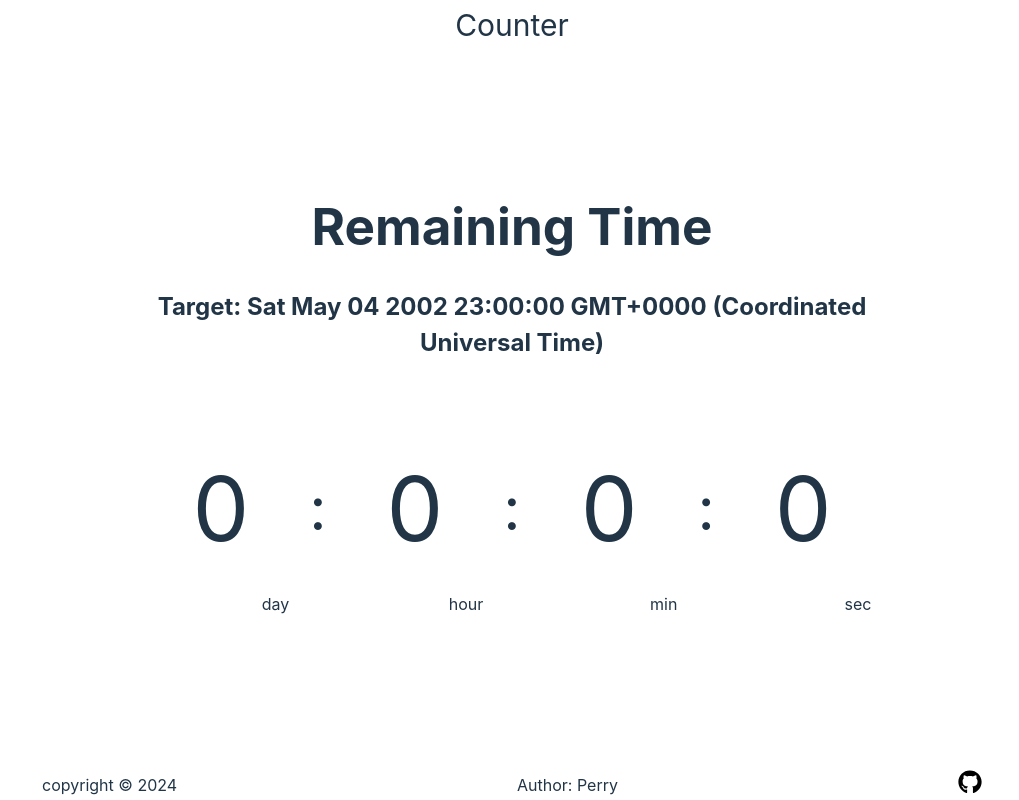
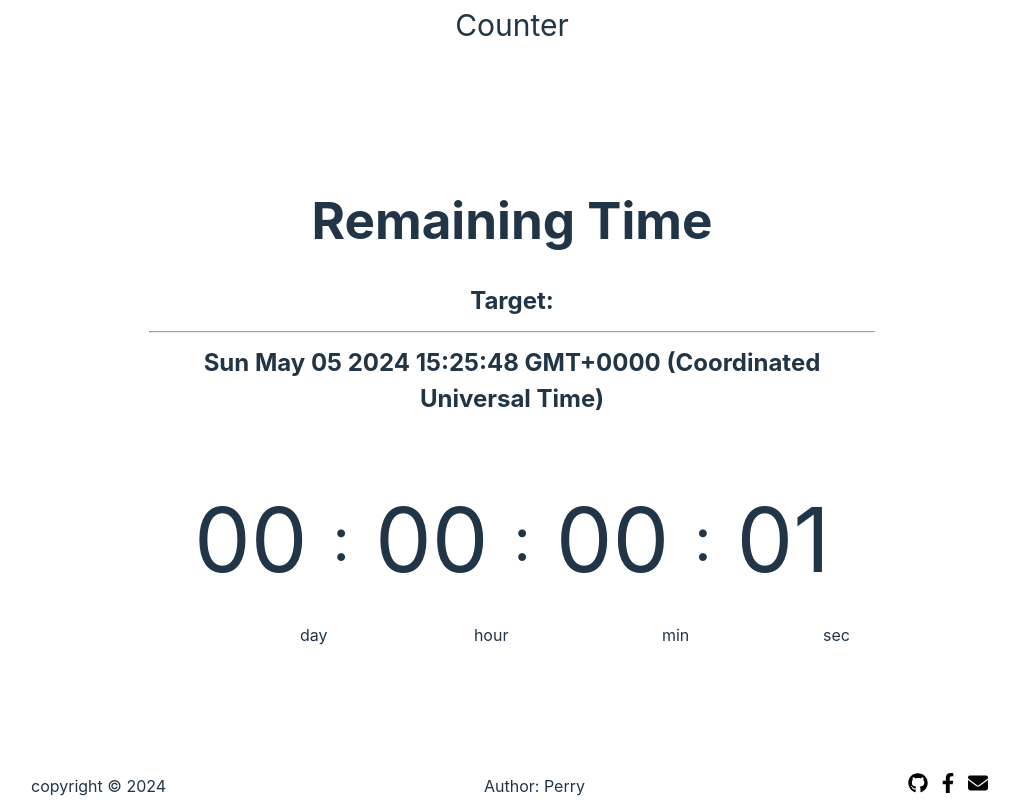
Before and after one commit to voldemort92205/vue_practice, a Vue app in the folder practice3_counter/: page / in a window 1280 px wide. Shown: the whole page, without its empty margins (128-1147 px from the left). Built offline with nearby package versions, Linux system fonts and the light colour scheme.

Commit message:
practice3: counter: complete, version 1

```diff
--- a/practice3_counter/src/App.vue
+++ b/practice3_counter/src/App.vue
@@ -3,7 +3,7 @@ import Counter from './components/Counter.vue'
 import Header from './components/Header.vue';
 import Footer from './components/Footer.vue';
 
-const target = new Date(2002, 4, 4, 23).getTime()
+const target = Date.now() + 6000
 </script>
 
 <template>
--- a/practice3_counter/src/components/Counter.vue
+++ b/practice3_counter/src/components/Counter.vue
@@ -17,9 +17,7 @@ const days = ref(0)
 const hours = ref(0)
 const mins = ref(0)
 const secs = ref(0)
-const isAllZero = ref(false)
-
-
+const isTargetReach = ref(false);
 
 const getCurrentDate = () => {
   currentDate.value = Math.floor(Date.now() / 1000);
@@ -38,10 +36,10 @@ const updateReaminTime = () => {
     hours.value = 0;
     mins.value = 0;
     secs.value = 0;
+    isTargetReach.value = true;
     console.log ("Target is arrive!!");
   }
 }
-
 
 watch (currentDate, () => {
   updateReaminTime ();
@@ -67,53 +65,19 @@ onMounted (() => {
   console.log ("Begin counting...");
   runTimer();
 })
-
-
-const targetList = [days, hours, mins, secs];
-const checkAllZero = () => {
-  console.log (targetList.every((item) => {
-    console.log (item.value)
-  }))
-  return targetList.every ((item) => {
-    item.value === 0
-  })
-}
-
-watch (diffSecs, () => {
-  return isAllZero.value <= 0
-})
-
-const items = [
-  {value: days, name: "day", isEnd: false,
-    "class": {"visable": !isAllZero.value && days.value == 0,
-              "target_reach": isAllZero.value}},
-  {value: hours, name: "hour", isEnd: false,
-    "class": {"visable": !isAllZero.value && hours.value == 0,
-              "target_reach": isAllZero.value}},
-  {value: mins, name: "min", isEnd: false,
-    "class": {"visable": !isAllZero.value && mins.value == 0,
-              "target_reach": isAllZero.value}},
-  {value: secs, name: "sec", isEnd: true,
-    "class": {"visable": !isAllZero.value && secs.value == 0,
-              "target_reach": isAllZero.value}},
-]
-console.log (items)
-
-
-const targetProps = {
-  "target": props.target,
-}
-
 </script>
 
 <template>
   <div class="counter-container">
-    <TargetShow v-bind="targetProps"/>
-    <div class="counter-table">
-      <TimeComponent v-for="item in items"
-          v-bind="item"
-          key="item['name']"
-      />
+    <TargetShow :target="target" />
+    <div class="counter-table" :class="{targetReach: isTargetReach}">
+      <TimeComponent :value="days" name="day"/>
+      <SpliterShow />
+      <TimeComponent :value="hours" name="hour"/>
+      <SpliterShow />
+      <TimeComponent :value="mins" name="min"/>
+      <SpliterShow />
+      <TimeComponent :value="secs" name="sec"/>
     </div>
   </div>
 </template>
@@ -137,8 +101,12 @@ const targetProps = {
   justify-content: center;
 
   margin: 0 auto;
-  padding: 20px 30px;
-  max-width: 900px;
+  padding: 20px 20px;
+  max-width: 800px;
+}
 
+/* temporarily */
+.targetReach {
+  border: solid red;
 }
 </style>
--- a/practice3_counter/src/components/Footer.vue
+++ b/practice3_counter/src/components/Footer.vue
@@ -9,12 +9,17 @@ const props = defineProps ({
     github: {
         type: String,
         default: "https://github.com/",
+    },
+    facebook: {
+        type: String,
+        default: "https://facebook.com/"
+    },
+    mail: {
+        type: String,
     }
 })
 const currentYear = ref(new Date().getFullYear());
-
-console.log (props.github)
-
+const footerWebisteSize = ref("20px");
 </script>
 
 <template>
@@ -25,11 +30,23 @@ console.log (props.github)
         <div class="footer-info">
             Author: {{ author }}
         </div>
-        <div class="footer-info">
+        <div class="footer-info footer-websites">
             <!--!Font Awesome Free 6.5.2 by @fontawesome - https://fontawesome.com License - https://fontawesome.com/license/free Copyright 2024 Fonticons, Inc.-->
-            <a :href="github" target="_blank">
-                <svg xmlns="http://www.w3.org/2000/svg" width="24" height="24" viewBox="0 0 496 512">
+            <a :href="github" target="_blank" class="footer-website">
+                <svg xmlns="http://www.w3.org/2000/svg" :style="{width: footerWebisteSize, height: footerWebisteSize}" viewBox="0 0 496 512">
                     <path d="M165.9 397.4c0 2-2.3 3.6-5.2 3.6-3.3 .3-5.6-1.3-5.6-3.6 0-2 2.3-3.6 5.2-3.6 3-.3 5.6 1.3 5.6 3.6zm-31.1-4.5c-.7 2 1.3 4.3 4.3 4.9 2.6 1 5.6 0 6.2-2s-1.3-4.3-4.3-5.2c-2.6-.7-5.5 .3-6.2 2.3zm44.2-1.7c-2.9 .7-4.9 2.6-4.6 4.9 .3 2 2.9 3.3 5.9 2.6 2.9-.7 4.9-2.6 4.6-4.6-.3-1.9-3-3.2-5.9-2.9zM244.8 8C106.1 8 0 113.3 0 252c0 110.9 69.8 205.8 169.5 239.2 12.8 2.3 17.3-5.6 17.3-12.1 0-6.2-.3-40.4-.3-61.4 0 0-70 15-84.7-29.8 0 0-11.4-29.1-27.8-36.6 0 0-22.9-15.7 1.6-15.4 0 0 24.9 2 38.6 25.8 21.9 38.6 58.6 27.5 72.9 20.9 2.3-16 8.8-27.1 16-33.7-55.9-6.2-112.3-14.3-112.3-110.5 0-27.5 7.6-41.3 23.6-58.9-2.6-6.5-11.1-33.3 2.6-67.9 20.9-6.5 69 27 69 27 20-5.6 41.5-8.5 62.8-8.5s42.8 2.9 62.8 8.5c0 0 48.1-33.6 69-27 13.7 34.7 5.2 61.4 2.6 67.9 16 17.7 25.8 31.5 25.8 58.9 0 96.5-58.9 104.2-114.8 110.5 9.2 7.9 17 22.9 17 46.4 0 33.7-.3 75.4-.3 83.6 0 6.5 4.6 14.4 17.3 12.1C428.2 457.8 496 362.9 496 252 496 113.3 383.5 8 244.8 8zM97.2 352.9c-1.3 1-1 3.3 .7 5.2 1.6 1.6 3.9 2.3 5.2 1 1.3-1 1-3.3-.7-5.2-1.6-1.6-3.9-2.3-5.2-1zm-10.8-8.1c-.7 1.3 .3 2.9 2.3 3.9 1.6 1 3.6 .7 4.3-.7 .7-1.3-.3-2.9-2.3-3.9-2-.6-3.6-.3-4.3 .7zm32.4 35.6c-1.6 1.3-1 4.3 1.3 6.2 2.3 2.3 5.2 2.6 6.5 1 1.3-1.3 .7-4.3-1.3-6.2-2.2-2.3-5.2-2.6-6.5-1zm-11.4-14.7c-1.6 1-1.6 3.6 0 5.9 1.6 2.3 4.3 3.3 5.6 2.3 1.6-1.3 1.6-3.9 0-6.2-1.4-2.3-4-3.3-5.6-2z"/>
+                </svg>
+            </a>
+            <!--!Font Awesome Free 6.5.2 by @fontawesome - https://fontawesome.com License - https://fontawesome.com/license/free Copyright 2024 Fonticons, Inc.-->
+            <a :href="facebook" target="_blank" class="footer-website">
+                <svg xmlns="http://www.w3.org/2000/svg" :style="{width: footerWebisteSize, height: footerWebisteSize}" viewBox="0 0 320 512">
+                    <path d="M279.1 288l14.2-92.7h-88.9v-60.1c0-25.4 12.4-50.1 52.2-50.1h40.4V6.3S260.4 0 225.4 0c-73.2 0-121.1 44.4-121.1 124.7v70.6H22.9V288h81.4v224h100.2V288z"/>
+                </svg>
+            </a>
+            <!--!Font Awesome Free 6.5.2 by @fontawesome - https://fontawesome.com License - https://fontawesome.com/license/free Copyright 2024 Fonticons, Inc.-->
+            <a :href="'mailto:' + mail" target="_blank" class="footer-website">
+                <svg xmlns="http://www.w3.org/2000/svg" :style="{width: footerWebisteSize, height: footerWebisteSize}" viewBox="0 0 512 512">
+                    <path d="M48 64C21.5 64 0 85.5 0 112c0 15.1 7.1 29.3 19.2 38.4L236.8 313.6c11.4 8.5 27 8.5 38.4 0L492.8 150.4c12.1-9.1 19.2-23.3 19.2-38.4c0-26.5-21.5-48-48-48H48zM0 176V384c0 35.3 28.7 64 64 64H448c35.3 0 64-28.7 64-64V176L294.4 339.2c-22.8 17.1-54 17.1-76.8 0L0 176z"/>
                 </svg>
             </a>
         </div>
@@ -55,4 +72,13 @@ console.log (props.github)
     margin: auto;
 }
 
+.footer-websites {
+    display: flex;
+    flex-direction: row;
+    justify-content: center;
+}
+.footer-website {
+    padding: 1px 5px;
+}
+
 </style>
--- a/practice3_counter/src/components/TargetShow.vue
+++ b/practice3_counter/src/components/TargetShow.vue
@@ -6,7 +6,7 @@ const targetStr = new Date(props.target)
 <template>
     <div class="target-component">
         <h1 class="target-title">Remaining Time</h1>
-        <h2 class="target-message">Target: {{ targetStr }}</h2>
+        <h2 class="target-message">Target:<hr>{{ targetStr }}</h2>
     </div>
 </template>
 
--- a/practice3_counter/src/components/TimeComponent.vue
+++ b/practice3_counter/src/components/TimeComponent.vue
@@ -1,44 +1,29 @@
 <script setup>
-import { computed, ref } from 'vue'
-import SpliterShow from './SpliterShow.vue';
 const props = defineProps({
     "value": {
-        type: Object,
-        default: ref(0),
+        type: Number,
+        default: 0,
     },
     "name": {
         type: String,
     },
-    "isEnd": {
-        type: Boolean,
-        default: true,
-    },
-    "class": {
-        type: String,
-    }
 })
-
-
 </script>
 <template>
-    <div class="time-component" :class="class">
-        <!-- <p class="time-title">{{ name }}</p> -->
-        <div class="time-value">{{ value }}</div>
+    <div class="time-component">
+        <div class="time-value">{{ value < 10 ? '0' + value : value }}</div>
         <p class="time-title">{{ name }}</p>
     </div>
-
-    <SpliterShow v-if="!isEnd" />
 </template>
 
 <style scoped>
 
 .time-component {
     border: 5px;
-    margin: 20px;
-    padding: 20px 40px;
+    margin: 5px;
+    padding: 10px 20px;
     position: relative;
 }
-
 .time-title {
     font-size: 16px;
     position: absolute;
@@ -47,7 +32,4 @@ const props = defineProps({
 .time-value {
     font-size: 90px;
 }
-.target_reach {
-    background-color: red;
-}
 </style>
--- a/practice3_counter/src/style.css
+++ b/practice3_counter/src/style.css
@@ -32,7 +32,6 @@ h1 {
 #app {
   text-align: center;
   width: 100%;
-  height: 100%;
 }
 
 @media (prefers-color-scheme: light) {
```
